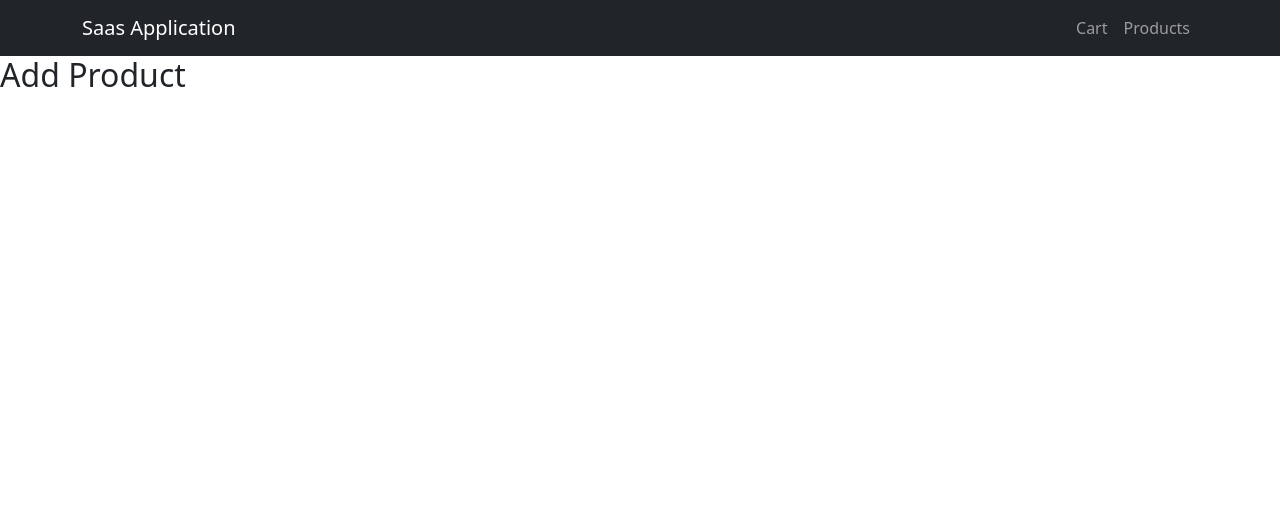
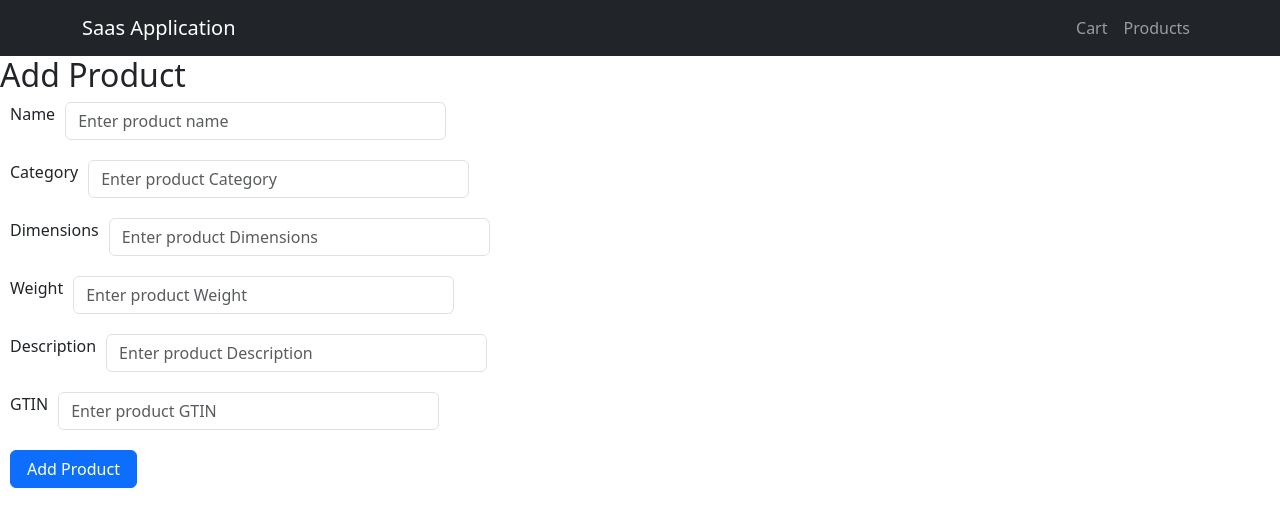
Before and after one commit to dizipharm/ReactSaasSupplier, a React (Vite) app: page /addproduct/1 in a window 1280 px wide. Shown: the top 526 px of the page. Built offline with nearby package versions, Linux system fonts and the light colour scheme.

Commit message:
add product

```diff
--- a/src/components/AddProduct/Productform.tsx
+++ b/src/components/AddProduct/Productform.tsx
@@ -1,17 +1,164 @@
-import React from 'react'
-import { Button } from 'react-bootstrap';
-import Form from 'react-bootstrap/Form';
-import InputGroup from 'react-bootstrap/InputGroup';
+import React, { useState, ChangeEvent } from 'react';
+import { Form, Button } from 'react-bootstrap';
+import axios from 'axios';
+import { useParams, useNavigate } from 'react-router-dom';
 
-const Productform = () => {
+const Productform: React.FC = () => {
+  const [productName, setProductName] = useState('');
+//   const [productPrice, setProductPrice] = useState('');
+//   const [productImage, setProductImage] = useState<File | null>(null);
+  const [category, setCategory] = useState('');
+  const [dimensions, setDimensions] = useState('');
+  const [weight, setWeight] = useState('');
+  const [description, setDescription] = useState('');
+  const [gtin, setGtin] = useState('');
+
+  const navigate = useNavigate();
+  const { adminId } = useParams();
+
+  const handleFormSubmit = async (e: React.FormEvent<HTMLFormElement>) => {
+    e.preventDefault();
+
+    try {
+      const formData = new FormData();
+      formData.append('name', productName);
+    //   formData.append('price', productPrice);
+    //   if (productImage) {
+    //     formData.append('image', productImage);
+    //   }
+      formData.append('category', category);
+      formData.append('dimensions', dimensions);
+      formData.append('weight', weight);
+      formData.append('description', description);
+      formData.append('gtin', gtin);
+
+      const apiUrl = `http://${adminId}.aidiz.co.uk:8080/Product/`;
+
+      const response = await axios.post(apiUrl, formData, {
+        headers: {
+          'Content-Type': 'multipart/form-data',
+        },
+      });
+
+      setCategory('');
+      setDescription('');
+      setDimensions('');
+      setGtin('');
+      setProductName('');
+      setWeight('');
+      navigate(`/products/${adminId}`);
+       if (response.status === 200) {
+        // Redirect to the respective admin's dashboard
+        navigate(`/products/${adminId}`);
+      }
+
+      console.log(response.data);
+      // Handle success, e.g., show a success message or redirect to another page
+    } catch (error) {
+      console.error(error);
+      // Handle error, e.g., show an error message
+    }
+
+  };
+
+//   const handleImageChange = (e: ChangeEvent<HTMLInputElement>) => {
+//     const file = e.target.files?.[0];
+//     setProductImage(file || null);
+//   };
+
   return (
-    <>
-    <div style={{ padding:"10px"}}>
+    <Form onSubmit={handleFormSubmit} style={{display:"flex", flexDirection:"column", gap:"20px", justifyItems:"center", paddingLeft:"10px"}}>
+      <Form.Group controlId="productName" style={{display:"flex", gap:"10px"}}>
+        <Form.Label> Name</Form.Label>
+        <Form.Control
+          type="text"
+          placeholder="Enter product name"
+          value={productName}
+          onChange={(e) => setProductName(e.target.value)}
+          style={{width:"30%"}}
+        />
+      </Form.Group>
+
+      {/* <Form.Group controlId="productPrice" style={{display:"flex", gap:"10px"}}>
+        <Form.Label> Price</Form.Label>
+        <Form.Control
+          type="text"
+          placeholder="Enter product price"
+          value={productPrice}
+          onChange={(e) => setProductPrice(e.target.value)}
+          style={{width:"30%"}}
+        />
+      </Form.Group> */}
+
+      {/* <Form.Group controlId="productImage" style={{display:"flex", gap:"10px"}}>
+        <Form.Label> Image</Form.Label>
+        <Form.Control type="file"
+        style={{width:"30%"}}
+         onChange={handleImageChange} />
+      </Form.Group> */}
+
+      <Form.Group controlId="productCategory" style={{display:"flex", gap:"10px"}}>
+        <Form.Label>Category</Form.Label>
+        <Form.Control
+          type="text"
+          placeholder="Enter product Category"
+          value={category}
+          onChange={(e) => setCategory(e.target.value)}
+          style={{width:"30%"}}
+        />
+      </Form.Group>
+
+      <Form.Group controlId="productDimensions" style={{display:"flex", gap:"10px"}}>
+        <Form.Label>Dimensions</Form.Label>
+        <Form.Control
+          type="text"
+          placeholder="Enter product Dimensions"
+          value={dimensions}
+          onChange={(e) => setDimensions(e.target.value)}
+          style={{width:"30%"}}
+        />
+      </Form.Group>
+      <Form.Group controlId="productWeight" style={{display:"flex", gap:"10px"}}>
+        <Form.Label>Weight</Form.Label>
+        <Form.Control
+          type="text"
+          placeholder="Enter product Weight"
+          value={weight}
+          onChange={(e) => setWeight(e.target.value)}
+          style={{width:"30%"}}
+        />
+      </Form.Group>
+      <Form.Group controlId="productDescription" style={{display:"flex", gap:"10px"}}>
+        <Form.Label>Description</Form.Label>
+        <Form.Control
+          type="text"
+          placeholder="Enter product Description"
+          value={description}
+          onChange={(e) => setDescription(e.target.value)}
+          style={{width:"30%"}}
+        />
+      </Form.Group>
+
+      <Form.Group controlId="productGtin" style={{display:"flex", gap:"10px"}}>
+        <Form.Label>GTIN</Form.Label>
+        <Form.Control
+          type="text"
+          placeholder="Enter product GTIN"
+          value={gtin}
+          onChange={(e) => setGtin(e.target.value)}
+          style={{width:"30%"}}
+        />
+      </Form.Group>
 
 
-    </div>
-    </>
-  )
-}
 
-export default Productform
+
+
+      <Button variant="primary" type="submit" style={{width:"10%", justifyContent:"center"}}>
+        Add Product
+      </Button>
+    </Form>
+  );
+};
+
+export default Productform;
```
